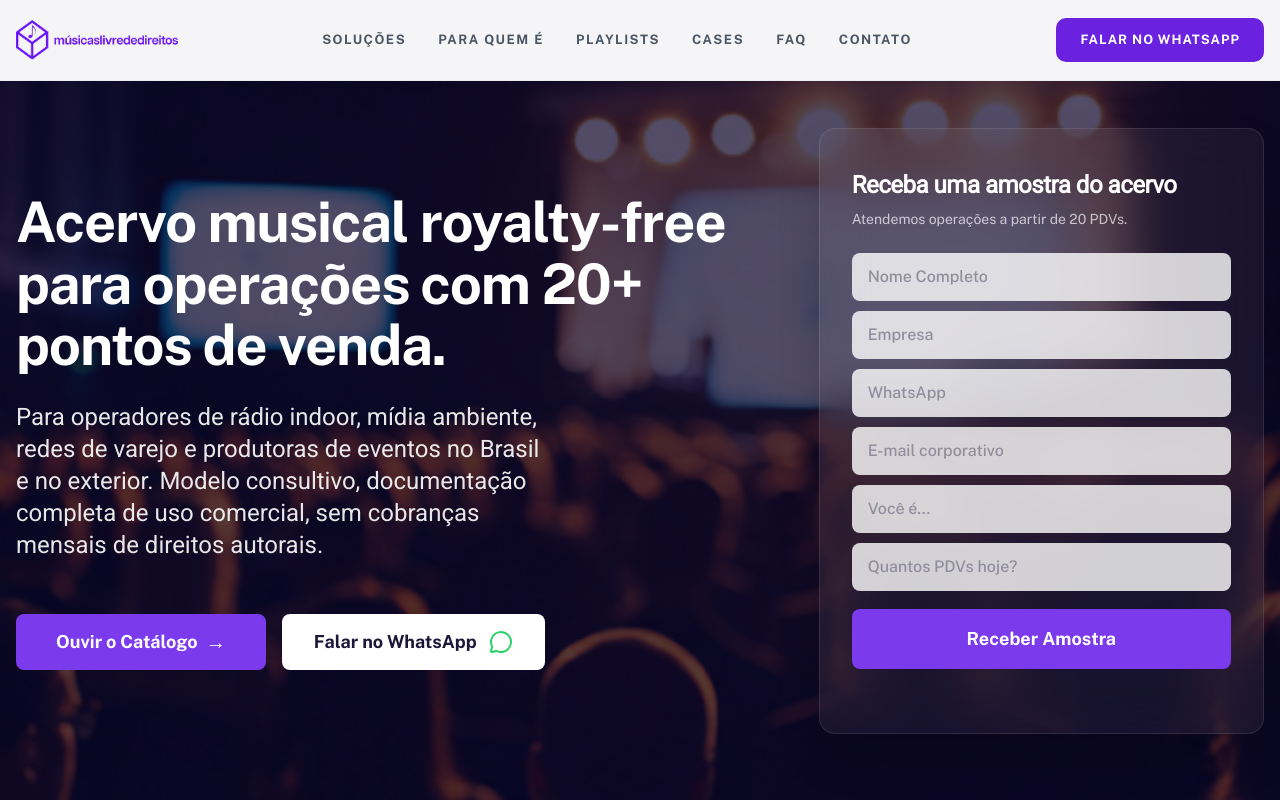
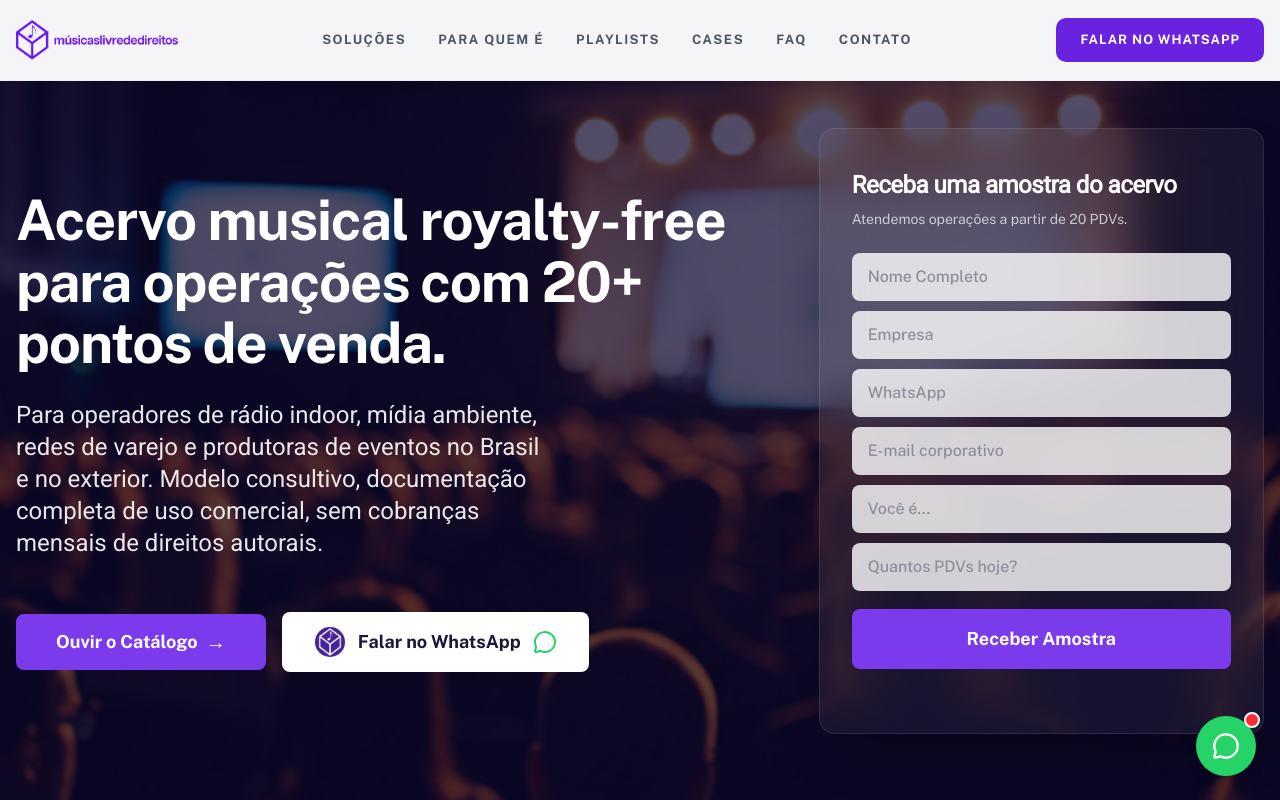
Before and after one commit to tecnologia-agencia-cow/lp-musica, a Next.js app: page / in a window 1280 px wide. Shown: the top 800 px of the page. Built offline with nearby package versions, Linux system fonts and the light colour scheme.

Commit message:
feat: add WhatsApp floating widget and update contact buttons with custom avatars

```diff
--- a/src/app/layout.tsx
+++ b/src/app/layout.tsx
@@ -16,8 +16,10 @@ const roboto = Roboto({
 
 export const metadata: Metadata = {
   title: "Música para Eventos | Acervo 100% Livre de Direitos",
-  description: "A solução definitiva para sonorização comercial sem riscos jurídicos, taxas abusivas ou complicações com o ECAD.",
+  description: "Música livre de direitos para operações comerciais com 20+ PDVs. Acervo 100% original, sem taxas mensais de direitos autorais.",
 };
+
+import { WhatsAppWidget } from "@/components/WhatsAppWidget";
 
 export default function RootLayout({
   children,
@@ -28,6 +30,7 @@ export default function RootLayout({
     <html lang="pt-BR" className={`scroll-smooth ${publicSans.variable} ${roboto.variable}`}>
       <body className={`${publicSans.className} antialiased`}>
         {children}
+        <WhatsAppWidget />
       </body>
     </html>
   );
--- a/src/components/CTA.tsx
+++ b/src/components/CTA.tsx
@@ -2,6 +2,7 @@
 
 import { MessageSquare, Calendar, FileSignature } from 'lucide-react';
 import Link from 'next/link';
+import Image from 'next/image';
 
 export function CTA() {
   const scrollToContact = (e: React.MouseEvent) => {
@@ -28,7 +29,9 @@ export function CTA() {
             href="https://wa.me/your-number"
             className="w-full md:w-auto bg-[#22C55E] text-white px-8 py-5 rounded-[12px] font-bold text-[18px] flex items-center justify-center gap-3 hover:bg-[#1db954] transition-all cursor-pointer group"
           >
-            <MessageSquare size={24} className="shrink-0" />
+            <div className="w-8 h-8 rounded-full overflow-hidden border border-white/20 shrink-0">
+              <Image src="/images/whatsapp-avatar.jpg" alt="Avatar" width={32} height={32} className="object-cover" />
+            </div>
             <span>Falar no WhatsApp</span>
           </Link>
 
--- a/src/components/Hero.tsx
+++ b/src/components/Hero.tsx
@@ -55,9 +55,13 @@ export function Hero() {
                 </button>
                 <Link
                   href="https://wa.me/your-number"
-                  className="w-full sm:w-auto bg-white text-[#1C1638] px-8 py-3.5 rounded-lg font-bold text-lg hover:bg-gray-50 transition-all flex items-center justify-center gap-3 cursor-pointer"
+                  className="w-full sm:w-auto bg-white text-[#1C1638] px-8 py-3.5 rounded-lg font-bold text-lg hover:bg-gray-50 transition-all flex items-center justify-center gap-3 cursor-pointer overflow-hidden group"
                 >
-                  Falar no WhatsApp <MessageCircle size={24} className="text-[#25D366]" />
+                  <div className="w-8 h-8 rounded-full overflow-hidden border border-gray-100 shrink-0">
+                    <Image src="/images/whatsapp-avatar.jpg" alt="Avatar" width={32} height={32} className="object-cover" />
+                  </div>
+                  <span>Falar no WhatsApp</span>
+                  <MessageCircle size={24} className="text-[#25D366] group-hover:scale-110 transition-transform" />
                 </Link>
               </div>
             </motion.div>
--- /dev/null
+++ b/src/components/WhatsAppWidget.tsx
@@ -0,0 +1,86 @@
+'use client';
+
+import { useState } from 'react';
+import Image from 'next/image';
+import { motion, AnimatePresence } from 'framer-motion';
+import { X, MessageCircle } from 'lucide-react';
+
+export function WhatsAppWidget() {
+  const [isOpen, setIsOpen] = useState(false);
+
+  return (
+    <div className="fixed bottom-6 right-6 z-50 flex flex-col items-end gap-4">
+      <AnimatePresence>
+        {isOpen && (
+          <motion.div
+            initial={{ opacity: 0, y: 20, scale: 0.95 }}
+            animate={{ opacity: 1, y: 0, scale: 1 }}
+            exit={{ opacity: 0, y: 20, scale: 0.95 }}
+            className="bg-white rounded-2xl shadow-2xl overflow-hidden w-[320px] border border-gray-100"
+          >
+            {/* Header */}
+            <div className="bg-[#6B21E0] p-4 text-white flex items-center justify-between">
+              <div className="flex items-center gap-3">
+                <div className="relative">
+                  <div className="w-10 h-10 rounded-full overflow-hidden border-2 border-white/20">
+                    <Image
+                      src="/images/whatsapp-avatar.jpg"
+                      alt="Suporte"
+                      width={40}
+                      height={40}
+                      className="object-cover"
+                    />
+                  </div>
+                  <div className="absolute bottom-0 right-0 w-3 h-3 bg-green-500 border-2 border-[#6B21E0] rounded-full" />
+                </div>
+                <div>
+                  <h4 className="font-bold text-sm">Suporte MLD</h4>
+                  <p className="text-[10px] text-white/70">Online agora</p>
+                </div>
+              </div>
+              <button
+                onClick={() => setIsOpen(false)}
+                className="hover:bg-white/10 p-1 rounded-lg transition-colors"
+              >
+                <X size={20} />
+              </button>
+            </div>
+
+            {/* Body */}
+            <div className="p-6 bg-[#F0F2F5]">
+              <div className="bg-white p-4 rounded-xl rounded-tl-none shadow-sm text-sm text-gray-700 max-w-[85%] relative">
+                <div className="absolute top-0 left-[-8px] w-0 h-0 border-t-[8px] border-t-white border-l-[8px] border-l-transparent" />
+                Olá! Como podemos ajudar na sua operação hoje?
+              </div>
+            </div>
+
+            {/* Footer */}
+            <div className="p-4 bg-white">
+              <a
+                href="https://wa.me/5511999999999" // TODO: Replace with real number if provided
+                target="_blank"
+                rel="noopener noreferrer"
+                className="flex items-center justify-center gap-2 bg-[#25D366] text-white py-3 rounded-xl font-bold text-sm hover:bg-[#20bd5b] transition-all"
+              >
+                <MessageCircle size={18} />
+                Iniciar conversa no WhatsApp
+              </a>
+            </div>
+          </motion.div>
+        )}
+      </AnimatePresence>
+
+      {/* Toggle Button */}
+      <motion.button
+        whileHover={{ scale: 1.05 }}
+        whileTap={{ scale: 0.95 }}
+        onClick={() => setIsOpen(!isOpen)}
+        className="bg-[#25D366] text-white p-4 rounded-full shadow-lg hover:shadow-xl transition-all relative group"
+      >
+        <div className="absolute -top-1 -right-1 w-4 h-4 bg-red-500 border-2 border-white rounded-full" />
+        <MessageCircle size={28} className={isOpen ? 'hidden' : 'block'} />
+        <X size={28} className={isOpen ? 'block' : 'hidden'} />
+      </motion.button>
+    </div>
+  );
+}
```
Also changed, not shown: public/images/whatsapp-avatar.jpg (added), src/app/icon.jpg (added).
